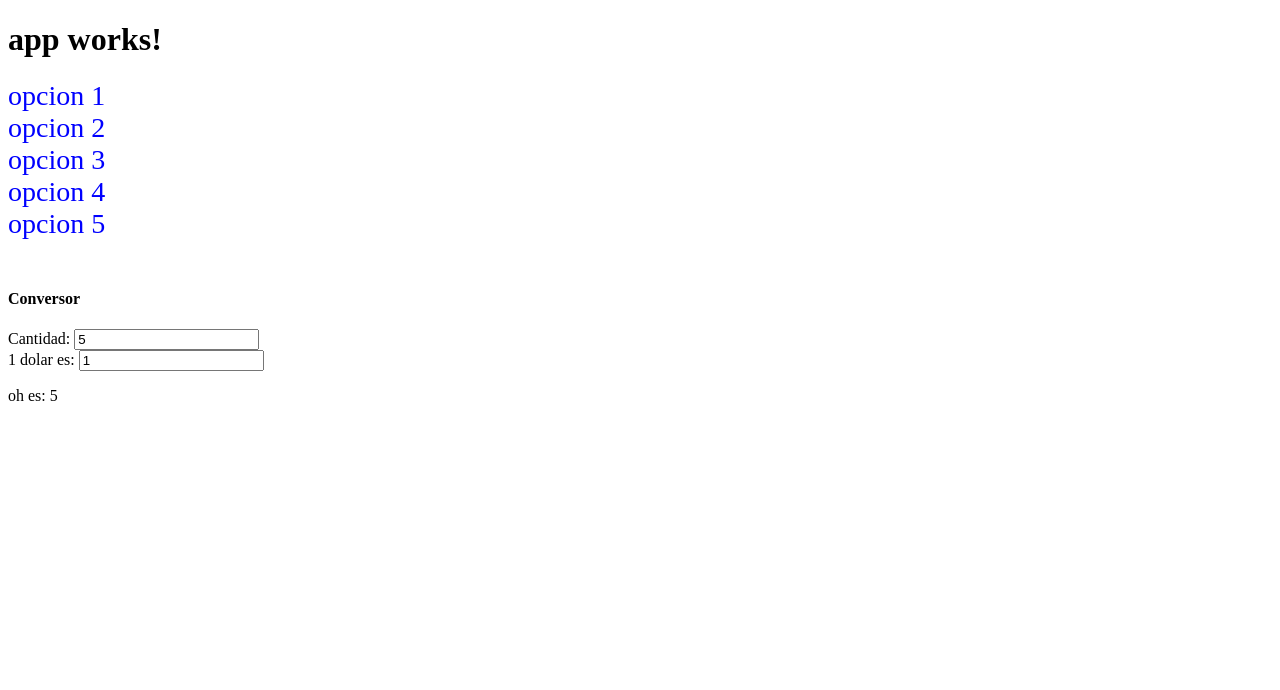
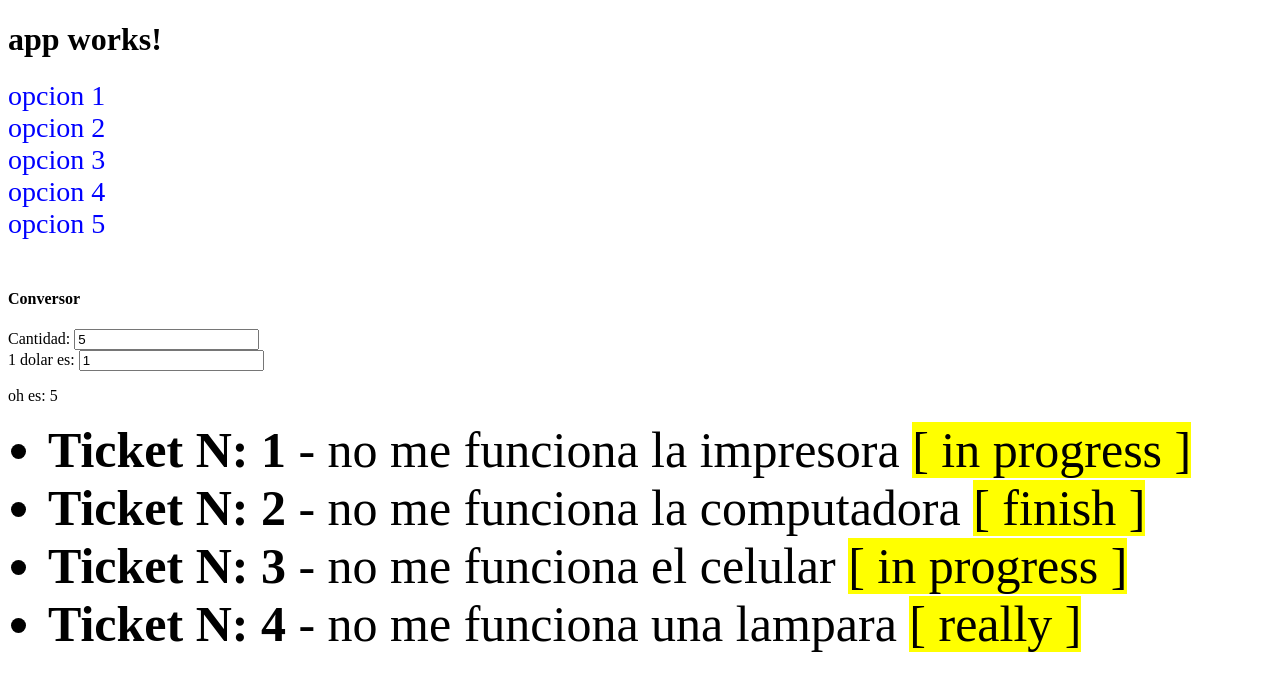
Before and after one commit to daguiheso/CDWA, an Angular app: page / in a window 1280 px wide. Shown: the top 690 px of the page. Built offline with nearby package versions, Linux system fonts and the light colour scheme.

Commit message:
Create service

```diff
--- a/src/app/app.component.html
+++ b/src/app/app.component.html
@@ -12,3 +12,10 @@
 <div>1 dolar es: <input [(ngModel)]="factor"></div>
 
 <p>oh es: {{ cantidad | conversorPipe:factor }}</p>
+
+<ul>
+  <li *ngFor="let i of tickets" gigant>
+    <b>Ticket N: {{i.id}}</b> - {{i.titulo}}
+    <span hightlight>[ {{i.estado}} ]</span>
+  </li>
+</ul>
--- a/src/app/app.component.ts
+++ b/src/app/app.component.ts
@@ -1,4 +1,6 @@
 import { Component } from '@angular/core';
+
+import { TicketService } from './services/ticket.service';
 
 @Component({
   selector: 'app-root',
@@ -8,6 +10,7 @@
 export class AppComponent {
   title = 'app works!';
   votacion = '';
+  tickets: any;
 
   votos = [
     {title: 'opcion 1'},
@@ -17,6 +20,11 @@
     {title: 'opcion 5'}
   ]
 
+  // todos los servicios o injecciones que utilizemos hay que declararlas en el componente
+  constructor(private ticketService:TicketService) {
+    this.tickets = ticketService.getTicket();
+  }
+
   addVoto(response:string) {
     this.votacion = 'usted eligio la ' + response;
   }
--- a/src/app/app.module.ts
+++ b/src/app/app.module.ts
@@ -15,6 +15,10 @@
 import { GigantDirective } from './directives/gigant.directive';
 import { HightlightDirective } from './directives/hightlight.directive';
 
+// service
+import { TicketService } from './services/ticket.service';
+
+
 @NgModule({
   declarations: [
     AppComponent,
@@ -28,7 +32,7 @@
     FormsModule,
     HttpModule
   ],
-  providers: [],
+  providers: [TicketService],
   bootstrap: [AppComponent]
 })
 export class AppModule { }
--- /dev/null
+++ b/src/app/services/mocks/tickets.mock.ts
@@ -0,0 +1,6 @@
+export var TICKETS:Array<any> = [
+	{ 'id': 1, 'titulo': 'no me funciona la impresora', 'estado': 'in progress' },
+	{ 'id': 2, 'titulo': 'no me funciona la computadora', 'estado': 'finish' },
+	{ 'id': 3, 'titulo': 'no me funciona el celular', 'estado': 'in progress' },
+	{ 'id': 4, 'titulo': 'no me funciona una lampara', 'estado': 'really' }
+];
--- /dev/null
+++ b/src/app/services/ticket.service.ts
@@ -0,0 +1,16 @@
+import { Injectable } from '@angular/core';
+import { TICKETS } from './mocks/tickets.mock';
+
+@Injectable() // con esta linea le decimos que esta clase sera injectable
+
+export class TicketService {
+	miVariableGlobal = 'soy una variable global';
+
+	getTicket() {
+		return TICKETS;
+	}
+
+	getVariableGlobal():string {
+		return this.miVariableGlobal;
+	}
+}
```
